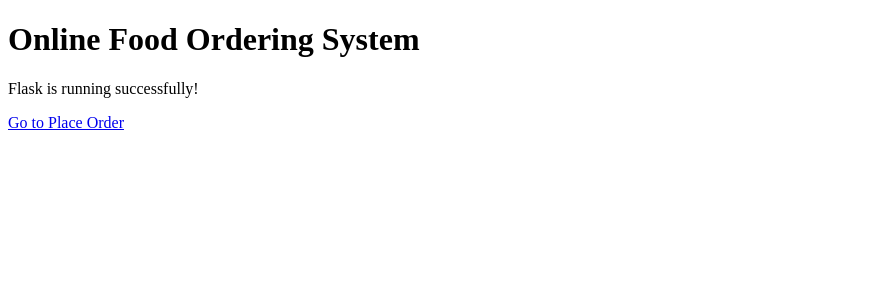
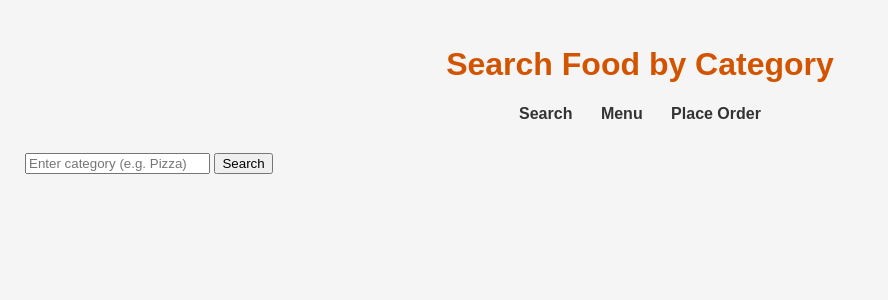
Before and after one commit to JoisonPaul/Online-Food-Ordering_DSA, a Flask app: page / in a window 1280 px wide. Shown: the top 300 px of the page, without its empty margins (0-888 px from the left). Run offline with Flask 3, Linux system fonts and the light colour scheme.

Commit message:
Fix CSS and implement food category search

```diff
--- a/app.py
+++ b/app.py
@@ -1,14 +1,40 @@
-from flask import Flask, render_template
+from flask import Flask, render_template, request
+from menu import menu
+from search import sequential_search
 
 app = Flask(__name__)
 
-@app.route("/")
+
+@app.route("/", methods=["GET", "POST"])
 def home():
-    return render_template("search.html")
+    results = []
+    category = ""
+    searched = False
+
+    if request.method == "POST":
+        category = request.form.get("category", "").strip()
+        searched = True
+
+        if category:
+            results = sequential_search(menu, category)
+
+    return render_template(
+        "search.html",
+        results=results,
+        category=category,
+        searched=searched
+    )
+
+
+@app.route("/menu")
+def display_menu():
+    return render_template("menu.html", menu=menu)
+
 
 @app.route("/place-order")
 def place_order():
     return render_template("place_order.html")
 
+
 if __name__ == "__main__":
     app.run(debug=True)
--- /dev/null
+++ b/static/css/style.css
@@ -0,0 +1,51 @@
+body {
+    font-family: Arial, sans-serif;
+    margin: 0;
+    padding: 25px;
+    background-color: #f5f5f5;
+    color: #333;
+}
+
+h1 {
+    text-align: center;
+    color: #d35400;
+}
+
+nav {
+    text-align: center;
+    margin: 20px 0 30px;
+}
+
+nav a {
+    margin: 0 12px;
+    text-decoration: none;
+    color: #333;
+    font-weight: bold;
+}
+
+nav a:hover {
+    color: #d35400;
+}
+
+.menu-container {
+    display: grid;
+    grid-template-columns: repeat(auto-fit, minmax(220px, 1fr));
+    gap: 20px;
+}
+
+.food-card {
+    background: white;
+    padding: 20px;
+    border-radius: 10px;
+    box-shadow: 0 2px 8px rgba(0, 0, 0, 0.1);
+}
+
+.food-card h2 {
+    margin-top: 0;
+    color: #d35400;
+    font-size: 20px;
+}
+
+.food-card p {
+    line-height: 1.5;
+}
--- a/templates/search.html
+++ b/templates/search.html
@@ -4,11 +4,47 @@
     <meta charset="UTF-8">
     <meta name="viewport" content="width=device-width, initial-scale=1.0">
     <title>Food Search</title>
+    <link rel="stylesheet" href="{{ url_for('static', filename='css/style.css') }}">
 </head>
 <body>
-    <h1>Online Food Ordering System</h1>
-    <p>Flask is running successfully!</p>
 
-    <a href="/place-order">Go to Place Order</a>
+    <h1>Search Food by Category</h1>
+
+    <nav>
+        <a href="/">Search</a>
+        <a href="/menu">Menu</a>
+        <a href="/place-order">Place Order</a>
+    </nav>
+
+    <form method="POST" action="/">
+        <input
+            type="text"
+            name="category"
+            placeholder="Enter category (e.g. Pizza)"
+            value="{{ category }}"
+            required
+        >
+        <button type="submit">Search</button>
+    </form>
+
+    {% if searched %}
+        {% if results %}
+            <h2>Search Results</h2>
+
+            <div class="menu-container">
+                {% for item in results %}
+                    <div class="food-card">
+                        <h2>{{ item.name }}</h2>
+                        <p>Food ID: {{ item.id }}</p>
+                        <p>Category: {{ item.category }}</p>
+                        <p>Price: ₹{{ item.price }}</p>
+                    </div>
+                {% endfor %}
+            </div>
+        {% else %}
+            <p>No food items found in this category.</p>
+        {% endif %}
+    {% endif %}
+
 </body>
 </html>
```
Also changed, not shown: static/js/search.js (added).
